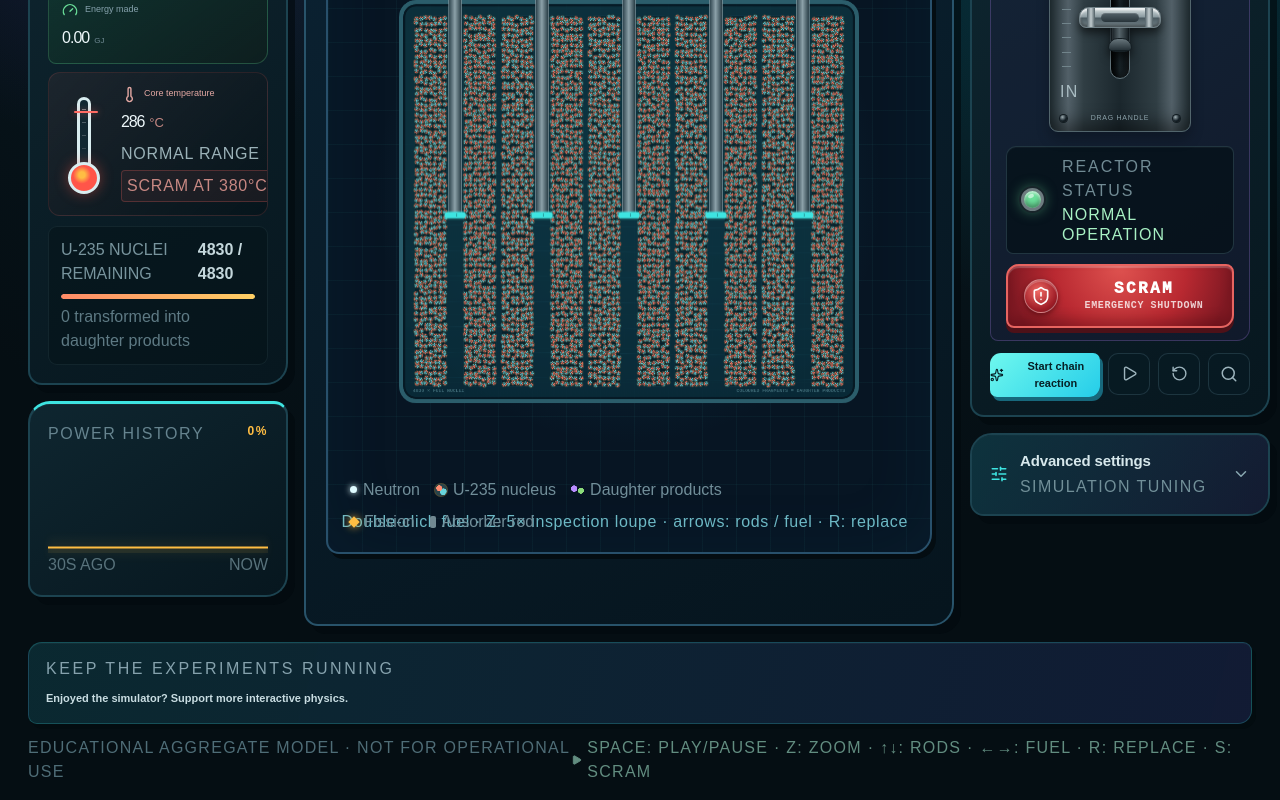
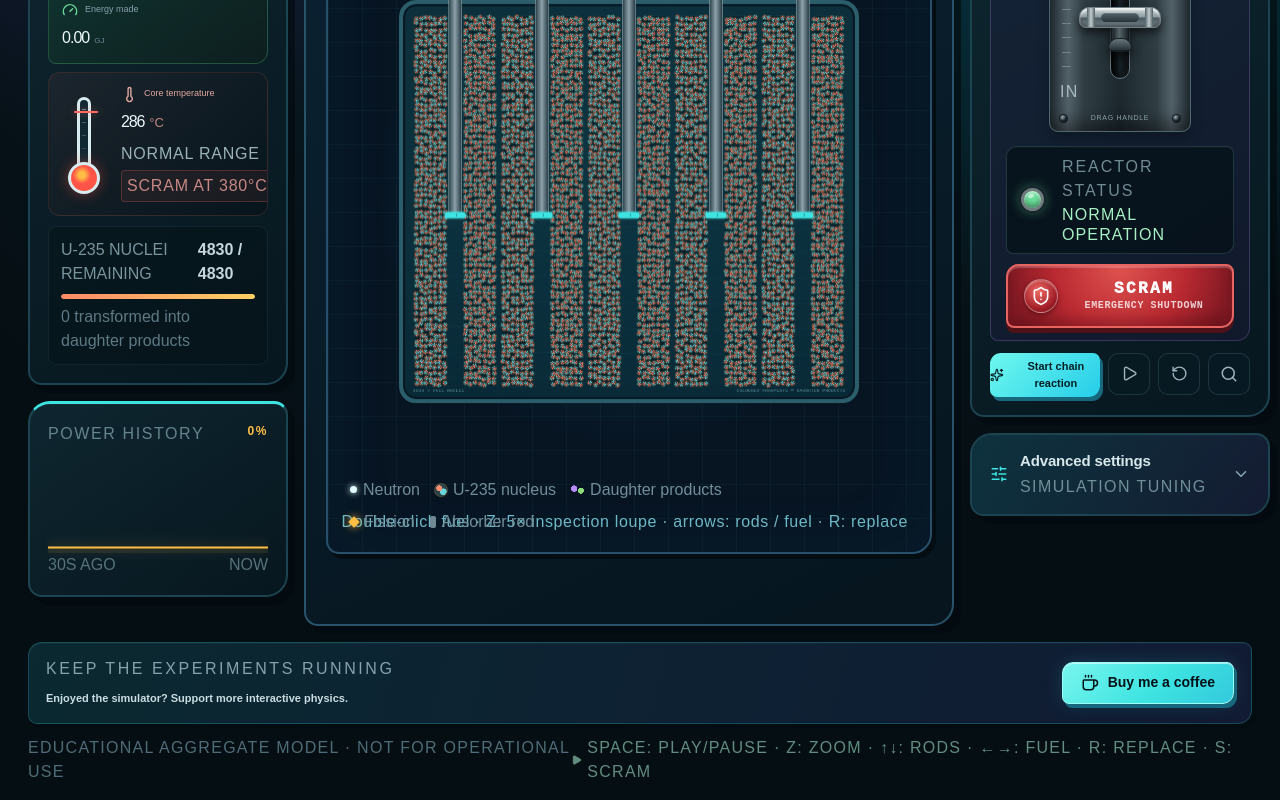
Before and after one commit to awm11/nuclear-reactor, a React (Vite) app: page / in a window 1280 px wide. Shown: the part 297-1097 px from the top of the page. Built offline with nearby package versions, Linux system fonts and the light colour scheme.

Commit message:
Add reliable support button

```diff
--- a/app/page.tsx
+++ b/app/page.tsx
@@ -7,6 +7,7 @@ import {
   Activity,
   ChevronDown,
   CircleHelp,
+  Coffee,
   Gauge,
   Pause,
   Play,
@@ -22,6 +23,7 @@ import {
 import { FUEL_ASSEMBLY_COUNT, ReactorSimulation, TOTAL_NUCLEI, type Telemetry } from '@/components/reactor-simulation';
 import { Collapsible, CollapsibleContent, CollapsibleTrigger } from '@/components/ui/collapsible';
 import './advanced-settings.css';
+import './support-button.css';
 
 const DEFAULT_RODS = [55, 55, 55, 55, 55];
 const DEFAULT_ROD_ABSORPTION = 90;
@@ -389,37 +391,21 @@ export default function Home() {
 }
 
 function BuyMeACoffee() {
-  const buttonSlotRef = useRef<HTMLDivElement>(null);
-
-  useEffect(() => {
-    const slot = buttonSlotRef.current;
-    if (!slot) return;
-
-    const script = document.createElement('script');
-    script.type = 'text/javascript';
-    script.src = 'https://cdnjs.buymeacoffee.com/1.0.0/button.prod.min.js';
-    script.async = true;
-    script.dataset.name = 'bmc-button';
-    script.dataset.slug = 'awmPhysics';
-    script.dataset.color = '#3EE4E1';
-    script.dataset.emoji = '';
-    script.dataset.font = 'Lato';
-    script.dataset.text = 'Buy me a coffee';
-    script.dataset.outlineColor = '#17687C';
-    script.dataset.fontColor = '#061219';
-    script.dataset.coffeeColor = '#FFFFFF';
-    slot.appendChild(script);
-
-    return () => { slot.replaceChildren(); };
-  }, []);
-
   return (
     <aside className="support-strip" aria-label="Support AWM Physics">
       <div>
         <p className="eyebrow">Keep the experiments running</p>
         <strong>Enjoyed the simulator? Support more interactive physics.</strong>
       </div>
-      <div className="bmc-slot" ref={buttonSlotRef} />
+      <a
+        className="support-button"
+        href="https://www.buymeacoffee.com/awmPhysics"
+        target="_blank"
+        rel="noopener noreferrer"
+      >
+        <Coffee size={18} aria-hidden="true" />
+        <span>Buy me a coffee</span>
+      </a>
     </aside>
   );
 }
--- /dev/null
+++ b/app/support-button.css
@@ -0,0 +1,40 @@
+.support-button {
+  min-height: 42px;
+  padding: 0 18px;
+  display: inline-flex;
+  flex: 0 0 auto;
+  align-items: center;
+  justify-content: center;
+  gap: 9px;
+  color: #061219;
+  border: 1px solid #9afff9;
+  border-radius: 11px 7px 11px 7px;
+  background: linear-gradient(135deg, #79f5ee, #3ee4e1 55%, #33c9dd);
+  box-shadow: 3px 4px 0 #17687c, inset 0 1px rgba(255, 255, 255, .55), 0 0 18px rgba(62, 228, 225, .16);
+  font-size: 14px;
+  font-weight: 850;
+  text-decoration: none;
+  transition: transform .18s ease, box-shadow .18s ease, filter .18s ease;
+}
+
+.support-button:hover {
+  filter: brightness(1.06);
+  transform: translateY(-1px);
+  box-shadow: 4px 5px 0 #17687c, inset 0 1px rgba(255, 255, 255, .6), 0 0 24px rgba(62, 228, 225, .26);
+}
+
+.support-button:active {
+  transform: translateY(3px);
+  box-shadow: 1px 1px 0 #17687c, inset 0 1px rgba(255, 255, 255, .45);
+}
+
+.support-button:focus-visible {
+  outline: 2px solid #fff;
+  outline-offset: 4px;
+}
+
+@media (max-width: 600px) {
+  .support-button {
+    width: 100%;
+  }
+}
```
